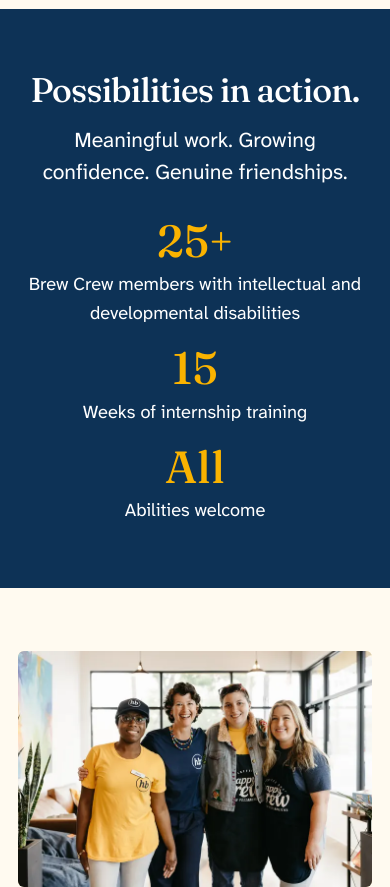
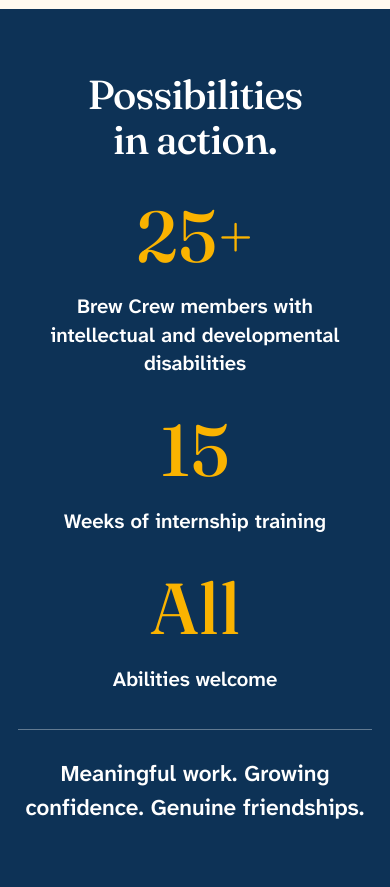
Before and after one commit to Happy-Brew/happybrew.org, a plain HTML site: page index.html in a window 390 px wide. Shown: the part 2160-3047 px from the top of the page. Drawn offline with Linux system fonts and the light colour scheme.

Commit message:
Enlarge homepage impact section and improve responsive spacing

```diff
--- a/index.html
+++ b/index.html
@@ -201,14 +201,17 @@
   </div>
 </section>
 
-<section class="band band--navy band--smile" aria-labelledby="why-title">
+<section class="band band--navy band--smile" aria-labelledby="why-title" style="padding-block:clamp(3.5rem,8vw,7rem)">
   <div class="wrap">
-    <div class="band-head center"><h2 id="why-title">Possibilities in action.</h2><p class="lede">Meaningful work. Growing confidence. Genuine friendships.</p></div>
-    <div class="grid grid--3 center">
-      <div><p class="stat__num" style="font-size:clamp(2.5rem,5vw,4.5rem);margin-bottom:.5rem">25+</p><p>Brew Crew members with intellectual and developmental disabilities</p></div>
-      <div><p class="stat__num" style="font-size:clamp(2.5rem,5vw,4.5rem);margin-bottom:.5rem">15</p><p>Weeks of internship training</p></div>
-      <div><p class="stat__num" style="font-size:clamp(2.5rem,5vw,4.5rem);margin-bottom:.5rem">All</p><p>Abilities welcome</p></div>
+    <div class="band-head center" style="margin-bottom:clamp(2rem,5vw,4rem)">
+      <h2 id="why-title" style="font-size:clamp(2.25rem,5.2vw,4rem);line-height:1.12">Possibilities in action.</h2>
     </div>
+    <div class="grid grid--3 center" style="gap:clamp(2rem,4vw,3rem);text-align:center">
+      <div><p class="stat__num" style="font-size:clamp(4rem,8vw,6.25rem);line-height:1.05;margin:0 0 1rem">25+</p><p style="font-size:clamp(1.125rem,1.6vw,1.375rem);font-weight:600;line-height:1.4;margin:0 auto;max-width:26ch">Brew Crew members with intellectual and developmental disabilities</p></div>
+      <div><p class="stat__num" style="font-size:clamp(4rem,8vw,6.25rem);line-height:1.05;margin:0 0 1rem">15</p><p style="font-size:clamp(1.125rem,1.6vw,1.375rem);font-weight:600;line-height:1.4;margin:0 auto;max-width:26ch">Weeks of internship training</p></div>
+      <div><p class="stat__num" style="font-size:clamp(4rem,8vw,6.25rem);line-height:1.05;margin:0 0 1rem">All</p><p style="font-size:clamp(1.125rem,1.6vw,1.375rem);font-weight:600;line-height:1.4;margin:0 auto;max-width:26ch">Abilities welcome</p></div>
+    </div>
+    <p class="lede center" style="text-align:center;font-size:clamp(1.25rem,2.2vw,1.75rem);font-weight:600;max-width:100%;border-top:1px solid rgba(255,255,255,.35);padding-top:clamp(1.5rem,3vw,2.5rem);margin:clamp(2rem,5vw,3.5rem) auto 0">Meaningful work. Growing confidence. Genuine friendships.</p>
   </div>
 </section>
 
```
